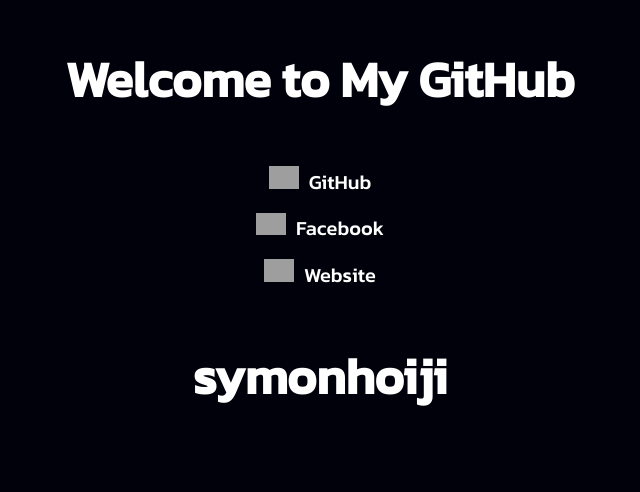
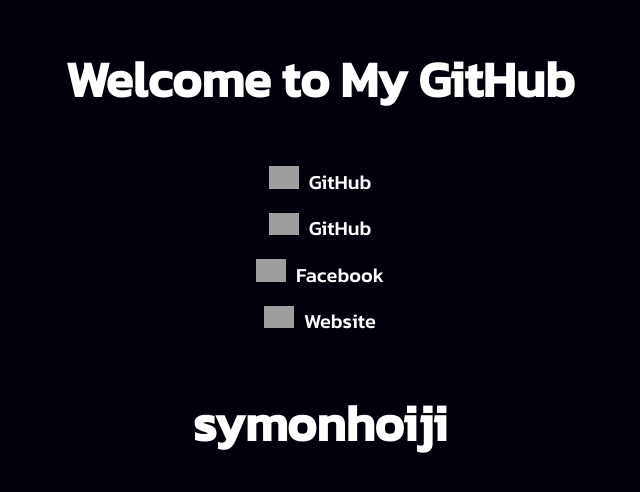
Before and after one commit to wseanglers/aungpaobot.github.io, a plain HTML site: page index.html in a window 1280 px wide. Shown: the whole page, without its empty margins (320-960 px from the left). Drawn offline with nearby package versions, Linux system fonts and the light colour scheme; grey boxes are pictures that could not be loaded.

Commit message:
Adding link to another page 1 link

```diff
--- a/index.html
+++ b/index.html
@@ -16,6 +16,7 @@
     <h1 class="title-header">Welcome to My GitHub</h1>
     <div class="container">
       <p class="text-center"><a class="link" href="https://github.com/wseanglers"><img class="icon "src="https://upload.wikimedia.org/wikipedia/commons/thumb/9/91/Octicons-mark-github.svg/2048px-Octicons-mark-github.svg.png" alt="">GitHub</a></p>
+      <p class="text-center"><a class="link" href="https://github.com/wseanglers"><img class="icon "src="https://upload.wikimedia.org/wikipedia/commons/thumb/9/91/Octicons-mark-github.svg/2048px-Octicons-mark-github.svg.png" alt="">GitHub</a></p>
       <p class="text-center"><a class="link" href="https://facebook.com/JentWeerasak"><img class="icon "src="https://roietmunicipal.go.th/roiet/wp-content/uploads/2020/04/Facebook_Logo_2019.png" alt="">Facebook</a></p>
       <p class="text-center"><a class="link" href="https://symonhoiji.com"><img class="icon "src="https://symonhoiji.com/img/imgprofile/aungpaoemoji.png" alt="">Website</a></p>
     </div>
```
